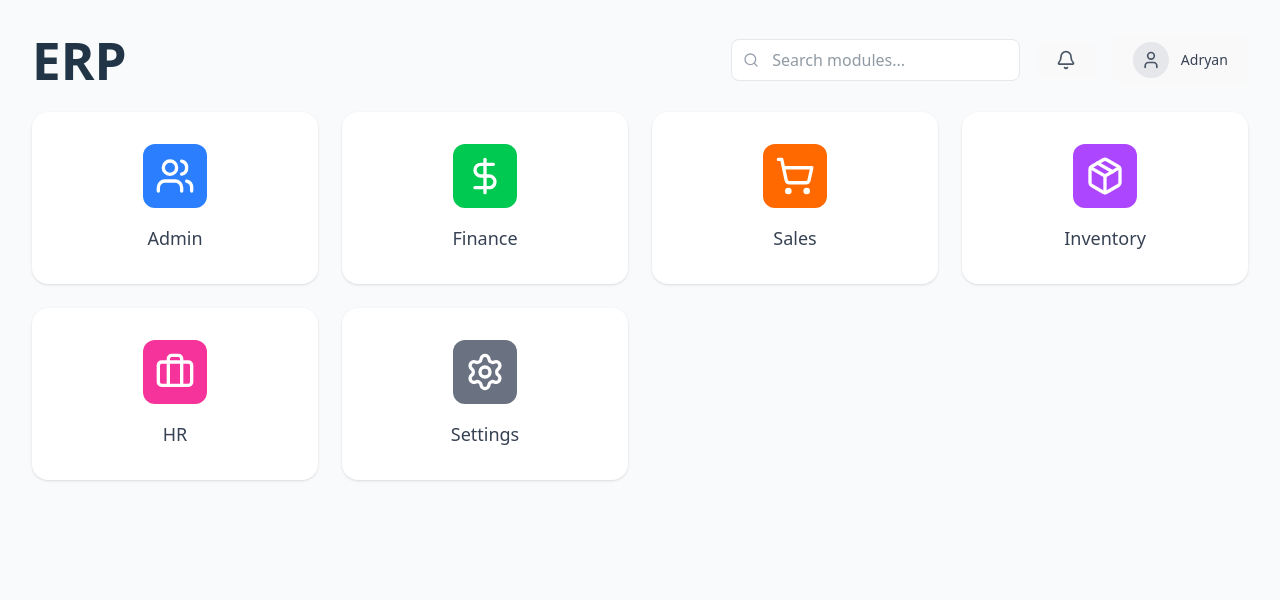
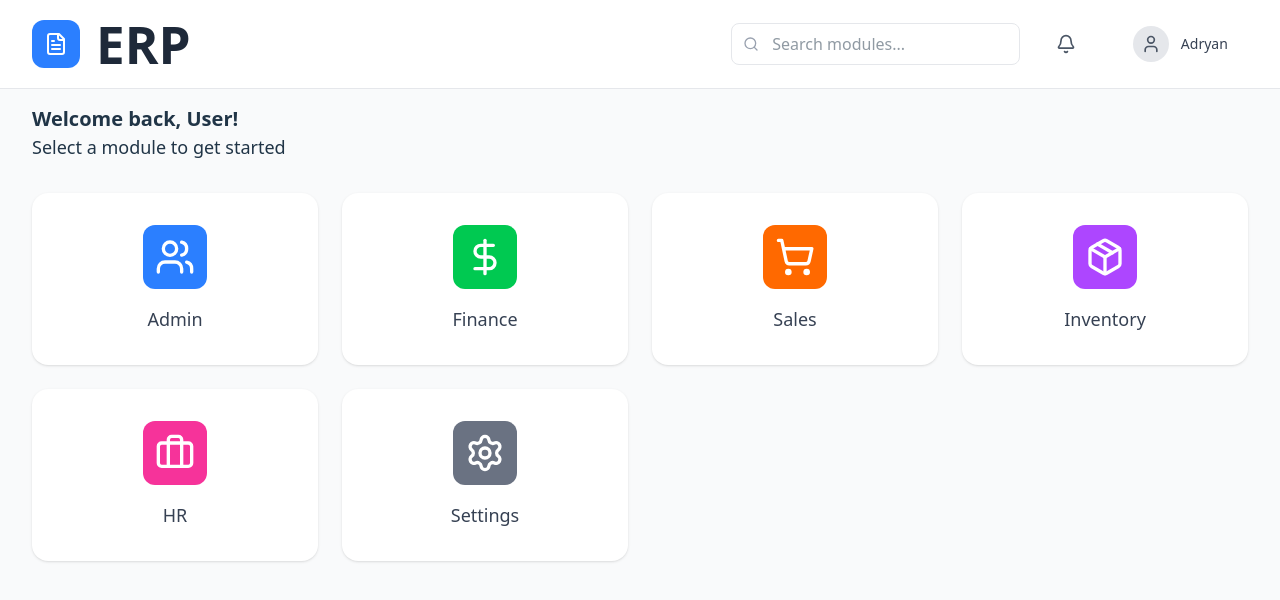
Before and after one commit to adryanasdq/erp-fe, a React (Vite) app: page / in a window 1280 px wide. Shown: the top 600 px of the page. Built offline with nearby package versions, Linux system fonts and the light colour scheme.

Commit message:
(UPDATE) Main menu styling

```diff
--- a/src/layouts/navbar.tsx
+++ b/src/layouts/navbar.tsx
@@ -1,13 +1,17 @@
-import { Search, Bell, User } from "lucide-react";
+import { Search, Bell, User, FileText } from "lucide-react";
 import { Outlet } from "react-router";
 
 const Navbar = () => {
     return (
-        <div className="min-h-screen bg-gray-50 p-8">
-
-            <div className="flex items-center justify-between mb-6">
-                <h1 className="text-2xl font-semibold">ERP</h1>
-
+        <div className="min-h-screen bg-gray-50">
+            <header className="bg-white border-b border-gray-200">
+                <div className="flex justify-between px-8 py-4 items-center">
+                    <div className="flex items-center justify-center gap-4">
+                        <div className="flex items-center justify-center rounded-xl p-3 bg-blue-500">
+                            <FileText size={24} className="text-white" />
+                        </div>
+                        <h1 className="text-2xl font-bold text-gray-800">ERP</h1>
+                    </div>
                     <div className="flex items-center space-x-4">
                         <div className="relative">
                             <Search className="absolute left-3 top-1/2 -translate-y-1/2 w-4 h-4 text-gray-400" />
@@ -18,11 +22,11 @@ const Navbar = () => {
                             />
                         </div>
 
-                    <button className="p-2 rounded-md hover:bg-gray-100" aria-label="Notifications">
+                        <button className="p-2 rounded-md !bg-white hover:bg-gray-100" aria-label="Notifications">
                             <Bell className="w-5 h-5 text-gray-600" />
                         </button>
 
-                    <button className="flex items-center space-x-3 p-2 rounded-lg hover:bg-gray-100" aria-label="Profile">
+                        <button className="flex items-center space-x-3 p-2 rounded-lg hover:bg-gray-100 !bg-white" aria-label="Profile">
                             <div className="w-9 h-9 rounded-full bg-gray-200 flex items-center justify-center">
                                 <User className="w-5 h-5 text-gray-600" />
                             </div>
@@ -30,7 +34,10 @@ const Navbar = () => {
                         </button>
                     </div>
                 </div>
+            </header>
+            <div className="px-8 mt-4">
                 <Outlet />
+            </div>
         </div>
     )
 }
--- a/src/pages/index.tsx
+++ b/src/pages/index.tsx
@@ -7,8 +7,8 @@ function App() {
     { title: "Finance", icon: DollarSign, path: "/finance", color: "bg-green-500" },
     { title: "Sales", icon: ShoppingCart, path: "/sales", color: "bg-orange-500" },
     { title: "Inventory", icon: Package, path: "/inventory", color: "bg-purple-500" },
-    { title: "HR", icon: Briefcase, path:"/hr", color: "bg-pink-500" },
-    { title: "Settings", icon: Settings, path:"/setting", color: "bg-gray-500" },
+    { title: "HR", icon: Briefcase, path: "/hr", color: "bg-pink-500" },
+    { title: "Settings", icon: Settings, path: "/setting", color: "bg-gray-500" },
   ];
 
   const navigate = useNavigate();
@@ -18,7 +18,11 @@ function App() {
   };
 
   return (
-    <div>
+    <div className="flex flex-col gap-8">
+      <div>
+        <h2 className="text-xl font-semibold">Welcome back, User!</h2>
+        <p className="text-lg">Select a module to get started</p>
+      </div>
       <div className="grid grid-cols-1 sm:grid-cols-2 md:grid-cols-3 lg:grid-cols-4 gap-6">
         {modules.map((m) => {
           const Icon = m.icon;
```
Lines whose indentation alone changed are shown as unchanged.
